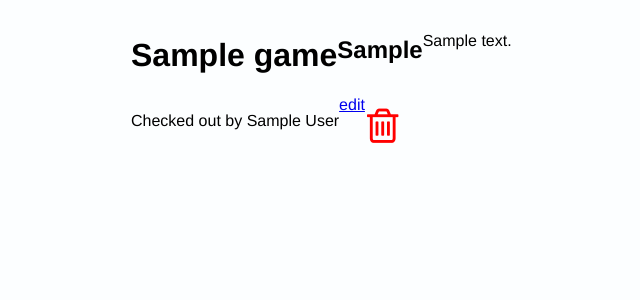
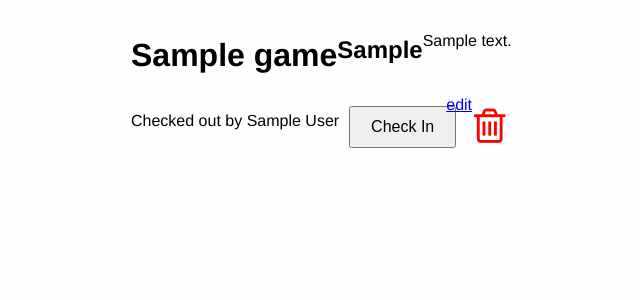
Before and after one commit to lookbehindyounow/games-library, a Flask app: page /games/1 in a window 1280 px wide. Shown: the part 52-352 px from the top of the page, without its empty margins (259-899 px from the left). Run offline with Flask 3, Linux system fonts and the light colour scheme; tables that the repository leaves empty hold one stand-in row (values such as "Sample post").

Commit message:
games can now be checked in & out

```diff
--- a/controllers/games_controller.py
+++ b/controllers/games_controller.py
@@ -7,7 +7,7 @@ games_blueprint=Blueprint("games",__name__)
 
 @games_blueprint.route("/games")
 def games():
-    games=Game.query.all()
+    games=Game.query.all() # sort this alphabetically
     return render_template("index.jinja",games=games)
 
 @games_blueprint.route("/games/<id>")
@@ -29,14 +29,14 @@ def delete_game(id):
 
 @games_blueprint.route("/users")
 def users():
-    users=User.query.all()
+    users=User.query.all() # sort this alphabetically if we add a user edit function
     return render_template("users.jinja",users=users)
 
 @games_blueprint.route("/users/<id>")
 def show_user(id):
     user=User.query.get(id)
     date=datetime.date.today()
-    age= date.year - user.dob.year - ((date.month, date.day) < (user.dob.month, user.dob.day))
+    age=date.year - user.dob.year - ((date.month, date.day) < (user.dob.month, user.dob.day))
     all_games=Game.query.all()
     games=[game for game in all_games if game.user_id==id]
     return render_template("show_user.jinja",user=user,games=games,age=age)
@@ -50,6 +50,21 @@ def delete_user(id):
     db.session.delete(user)
     db.session.commit()
     return redirect("/users") # if users page is removed change this redirect to /games
+
+@games_blueprint.route("/games/<id>/check_out",methods=["POST"])
+def check_out(id):
+    user_id=request.form["user"]
+    game=Game.query.get(id)
+    game.check_out(user_id)
+    db.session.commit()
+    return redirect(f"/games/{id}")
+
+@games_blueprint.route("/games/<id>/check_in",methods=["POST"])
+def check_in(id):
+    game=Game.query.get(id)
+    game.check_in()
+    db.session.commit()
+    return redirect(f"/games/{id}")
 
 # @tasks_blueprint.route("/tasks")
 def tasks():
--- a/models.py
+++ b/models.py
@@ -26,7 +26,7 @@ class Game(db.Model):
         return f"<Game {self.id}: {self.title} - rated {self.age_rating}>"
 
     def check_in(self):
-        del self.user_id
+        self.user_id=None
 
     def check_out(self,user_id):
         self.user_id=user_id
--- a/templates/new.jinja
+++ b/templates/new_game.jinja
@@ -1,5 +1,5 @@
 {% extends 'base.jinja' %}{% block content %}
-    <form action="/tasks" method="post">
+    <form action="/games" method="post">
         <div>
             <label for="description">Description</label>
             <input type="text" id="description" name="description" required autofocus/>
--- a/templates/show_game.jinja
+++ b/templates/show_game.jinja
@@ -5,15 +5,18 @@
     {# ADD AGE RATING ICON #}
     {% if game_user == None %}
     <form action="/games/{{game.id}}/check_out" method="post">
-        <select name="user" id="user">
+        <select name="user" id="user" required>
             {% for user in users %}
-                <option value="{{user.id}}" required>{{user.first_name}} {{user.last_name}}</option>
+                <option value="{{user.id}}">{{user.first_name}} {{user.last_name}}</option>
             {% endfor %}
         </select>
         <button type="submit">Check Out</button>
     </form>
     {% else %}
     <p>Checked out by {{game_user.first_name}} {{game_user.last_name}}</p>
+    <form action="/games/{{game.id}}/check_in" method="post">
+        <button type="submit">Check In</button>
+    </form>
     {% endif %}
     <a href="/games/{{game.id}}/edit">edit</a>
     <div class="buttons">
```
Also changed, not shown: populate_db.sql (+4 -4 lines).
